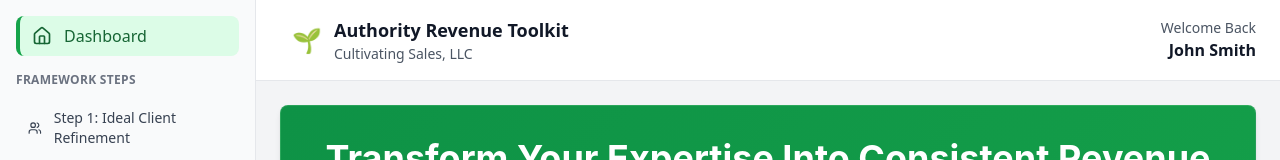
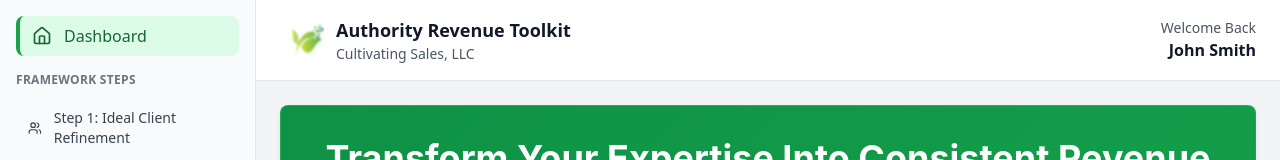
Before and after one commit to mblairghl/csp-tare-project-backup, a React (Vite) app: page / in a window 1280 px wide. Shown: the top 160 px of the page. Built offline with nearby package versions, Linux system fonts and the light colour scheme.

Commit message:
Add files via upload

```diff
--- a/index.html
+++ b/index.html
@@ -2,7 +2,7 @@
 <html lang="en">
   <head>
     <meta charset="UTF-8" />
-    <link rel="icon" type="image/x-icon" href="/favicon.ico" />
+    <link rel="icon" type="image/png" href="/favicon.png" />
     <meta name="viewport" content="width=device-width, initial-scale=1.0" />
     <title>Authority Revenue Toolkit - Cultivating Sales</title>
   </head>
--- a/src/App.jsx
+++ b/src/App.jsx
@@ -61,7 +61,7 @@
                   )}
                 </button>
 
-                <span className="text-2xl">🌱</span>
+                <img src="/logo.png" alt="Cultivating Sales Logo" className="h-8 w-8" />
                 <div>
                   <h1 className="text-lg font-semibold text-gray-900">Authority Revenue Toolkit</h1>
                   <p className="text-sm text-gray-600 hidden sm:block">Cultivating Sales, LLC</p>
```
Also changed, not shown: public/favicon.png (added), public/logo.png (added), 4 other files (tests, documents, lock files or other folders).
